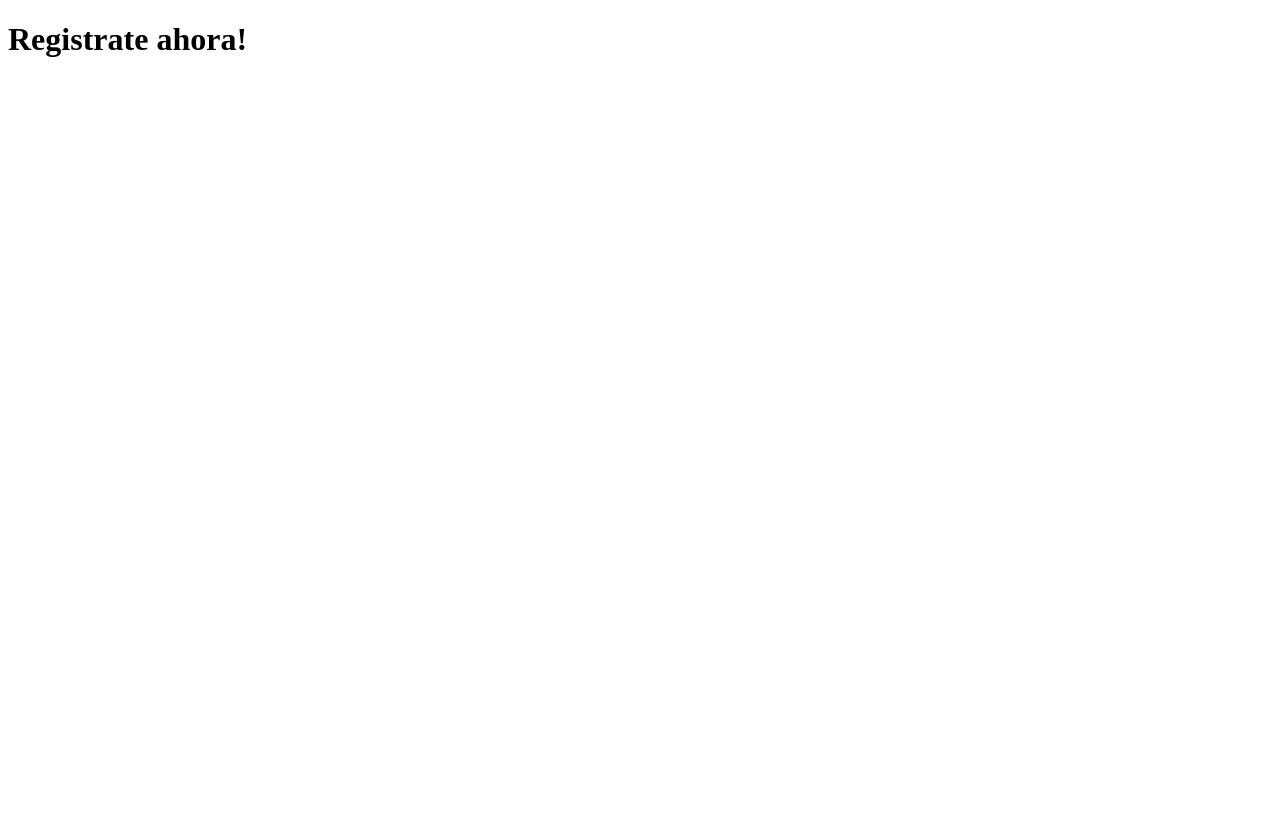
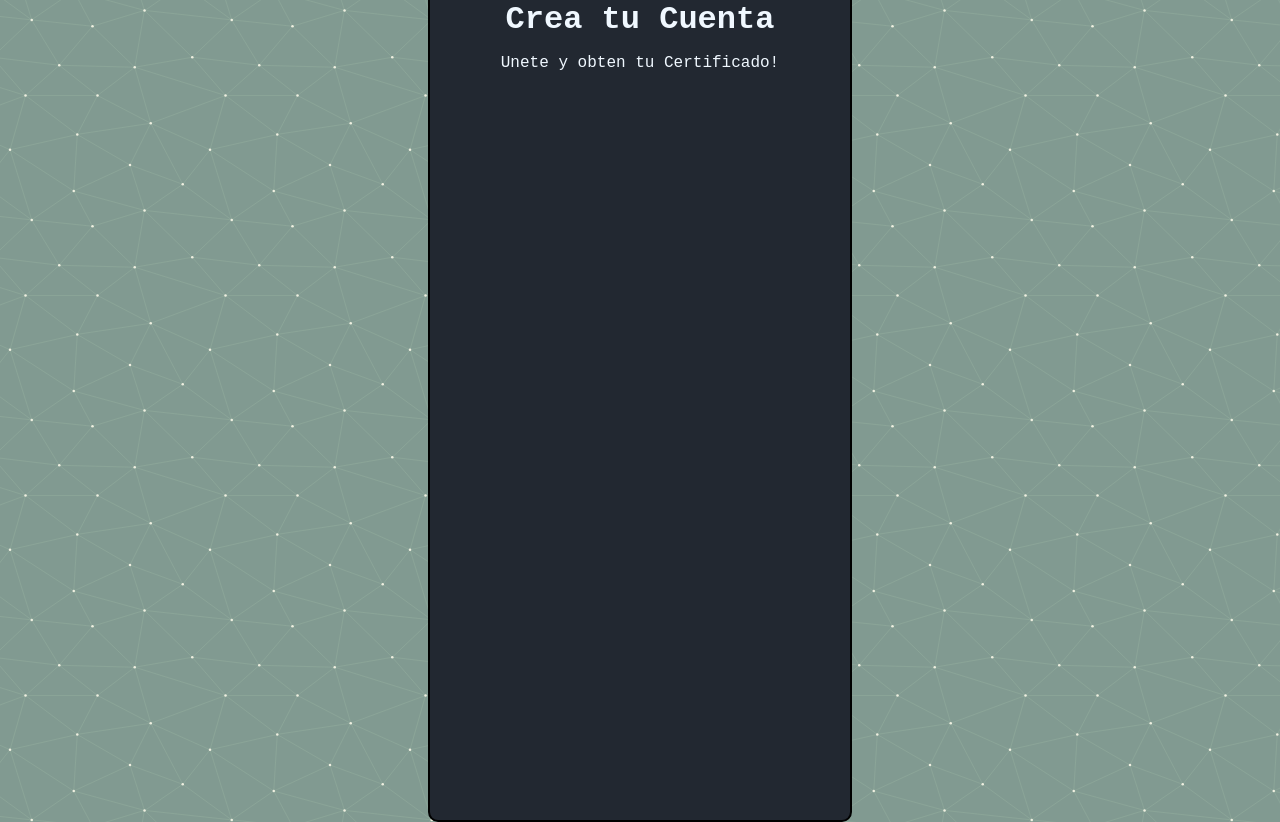
Before and after one commit to chdrPE/Athena-project, a plain HTML site: page registrate.html in a window 1280 px wide. Before the commit the page ends 800 px from the top, so only its background shows below. Drawn offline with Linux system fonts and the light colour scheme.

Commit message:
Started Registration Form styling.

```diff
--- a/css/styles.css
+++ b/css/styles.css
@@ -102,3 +102,27 @@ footer {
     color: rgb(114, 114, 255);
     text-decoration: none;
 }
+
+/*General Registration.html settings*/
+#BodyRegister{
+    background-image:url(../images/endless-constellation.svg);
+}
+
+#RegistrationForm{
+    border-radius: 10px;
+    width: 420px;
+    height: 840px;
+    background-color: #222831;
+    border: 2.5px solid;
+    top:50%;
+    left:50%;
+    transform: translate(-50%, -50%);
+    position:absolute;
+}
+
+#RegistrationForm h1, #RegistrationForm p{
+    font-family: 'Courier New', Courier, monospace;
+    margin-bottom: 10px;
+    text-align: center;
+    color: aliceblue;
+}
--- a/registrate.html
+++ b/registrate.html
@@ -1,12 +1,13 @@
 <!DOCTYPE html>
 <html lang="en">
-<head>    <title>PeruEduca-Registrate</title>
+<head>
+    <title>PeruEduca-Registrate</title>
+    <link href="css/styles.css" rel="stylesheet">
 </head>
-<body>
-    <div>
-        </div>
-            <h1>Registrate ahora!</h1>
-        </div>
+<body id="BodyRegister">
+    <div id="RegistrationForm">
+        <h1>Crea tu Cuenta</h1>
+        <p>Unete y obten tu Certificado!</p>
     </div>
 </body>
 </html>
```
Also changed, not shown: images/endless-constellation.svg (added), index.html (line endings or trailing spaces).
